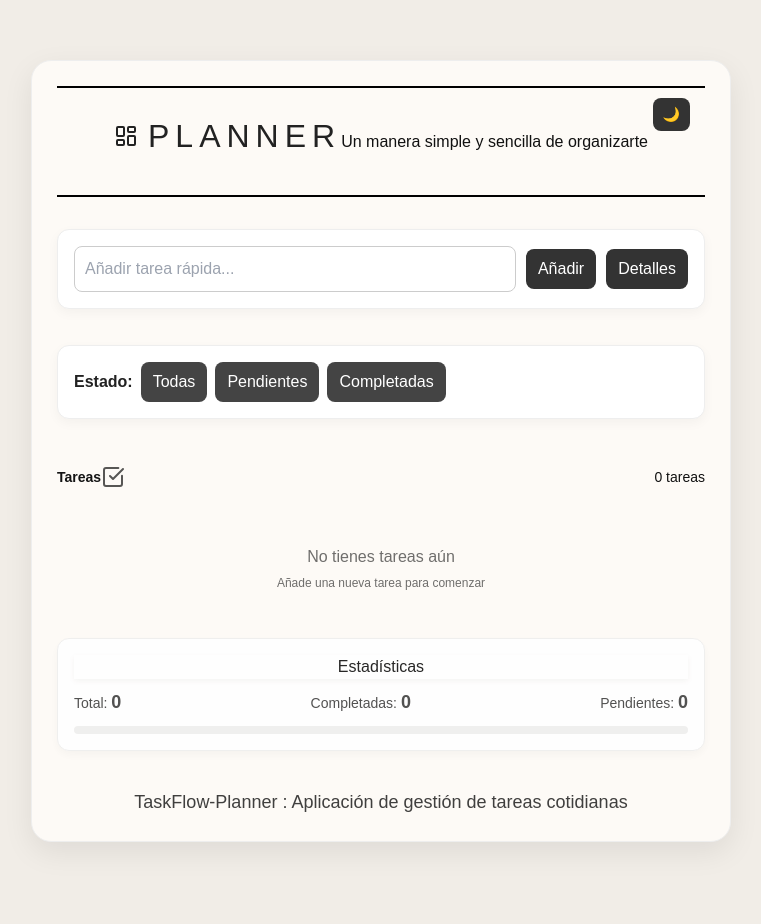
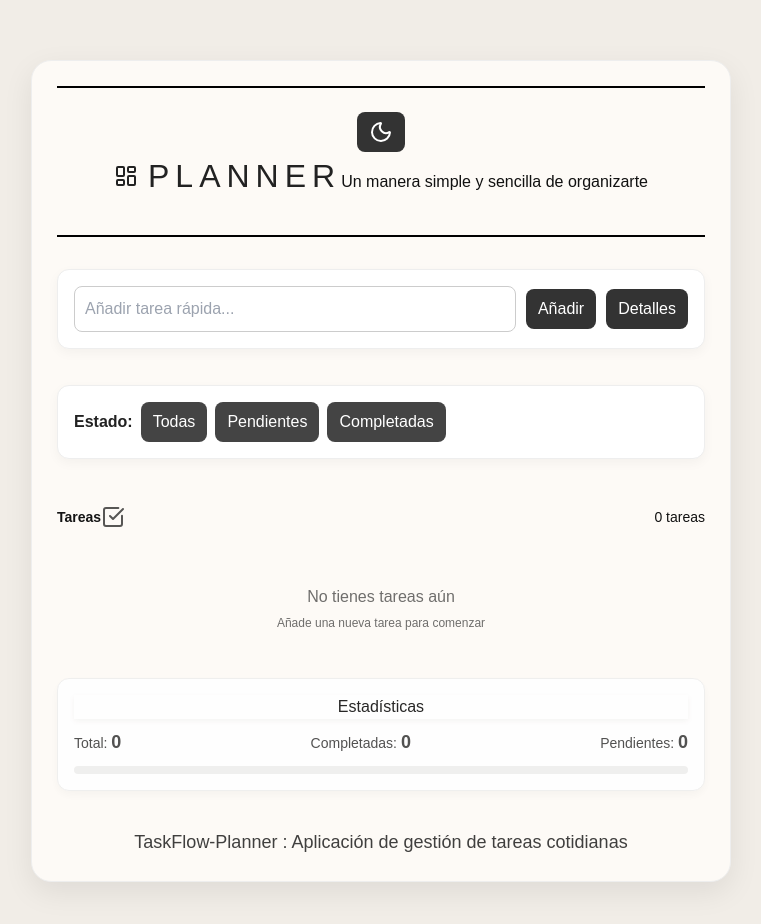
Before and after one commit to JCCLN19952008/taskflow-project, a website: page index.html in a window 1280 px wide. Shown: the whole page, without its empty margins (259-1020 px from the left). Before the commit the page ends 902 px from the top, so only its background shows below. Drawn offline with nearby package versions, Linux system fonts and the light colour scheme.

Commit message:
cambios en dark mode

```diff
--- a/app.js
+++ b/app.js
@@ -208,8 +208,16 @@ taskForm.addEventListener("submit", (e) => {
   taskInput.value = "";
 });
 
+const darkToggle = document.getElementById("darkModeToggle");
+const darkIcon = document.getElementById("darkIcon");
 
-const darkToggle = document.getElementById("darkModeToggle");
+function updateIcon() {
+  const isDark = document.body.classList.contains("dark-mode");
+
+  darkIcon.setAttribute("data-lucide", isDark ? "sun" : "moon");
+
+  lucide.createIcons(); // 🔥 re-render icon
+}
 
 darkToggle.addEventListener("click", () => {
   document.body.classList.toggle("dark-mode");
@@ -217,7 +225,7 @@ darkToggle.addEventListener("click", () => {
   const isDark = document.body.classList.contains("dark-mode");
   localStorage.setItem("darkMode", isDark);
 
-  darkToggle.textContent = isDark ? "☀️" : "🌙";
+  updateIcon();
 });
 
 // Load saved mode
@@ -227,9 +235,7 @@ if (savedMode === "true") {
   document.body.classList.add("dark-mode");
 }
 
-// Set correct icon on load
-darkToggle.textContent =
-  document.body.classList.contains("dark-mode") ? "☀️" : "🌙";
+updateIcon();
 
 loadTasks();
 renderTasks();
--- a/index.html
+++ b/index.html
@@ -17,7 +17,7 @@
 
   <!-- 🔘 Dark mode toggle -->
   <button id="darkModeToggle" class="dark-toggle">
-    🌙
+    <i id="darkIcon" data-lucide="moon"></i>
   </button>
 
   <div class="relative flex flex-col items-center justify-center w-full">
--- a/style.css
+++ b/style.css
@@ -349,18 +349,18 @@ footer {
 .section-title:hover [data-lucide] {
   opacity: 1;
 }
-.dark-toggle {
+.dark-toggle i {
   position: absolute;
-  top: 10px;
-  right: 15px;
+  top: -5px;
+  right: 20px;
 
   background: #333;
   color: white;
   border: none;
-  border-radius: 8px;
-  padding: 6px 10px;
+  border-radius: 5px;
+  padding: 4px 8px;
   cursor: pointer;
-  font-size: 14px;
+  font-size: 12px;
 
   transition: all 0.2s ease;
 }
```
